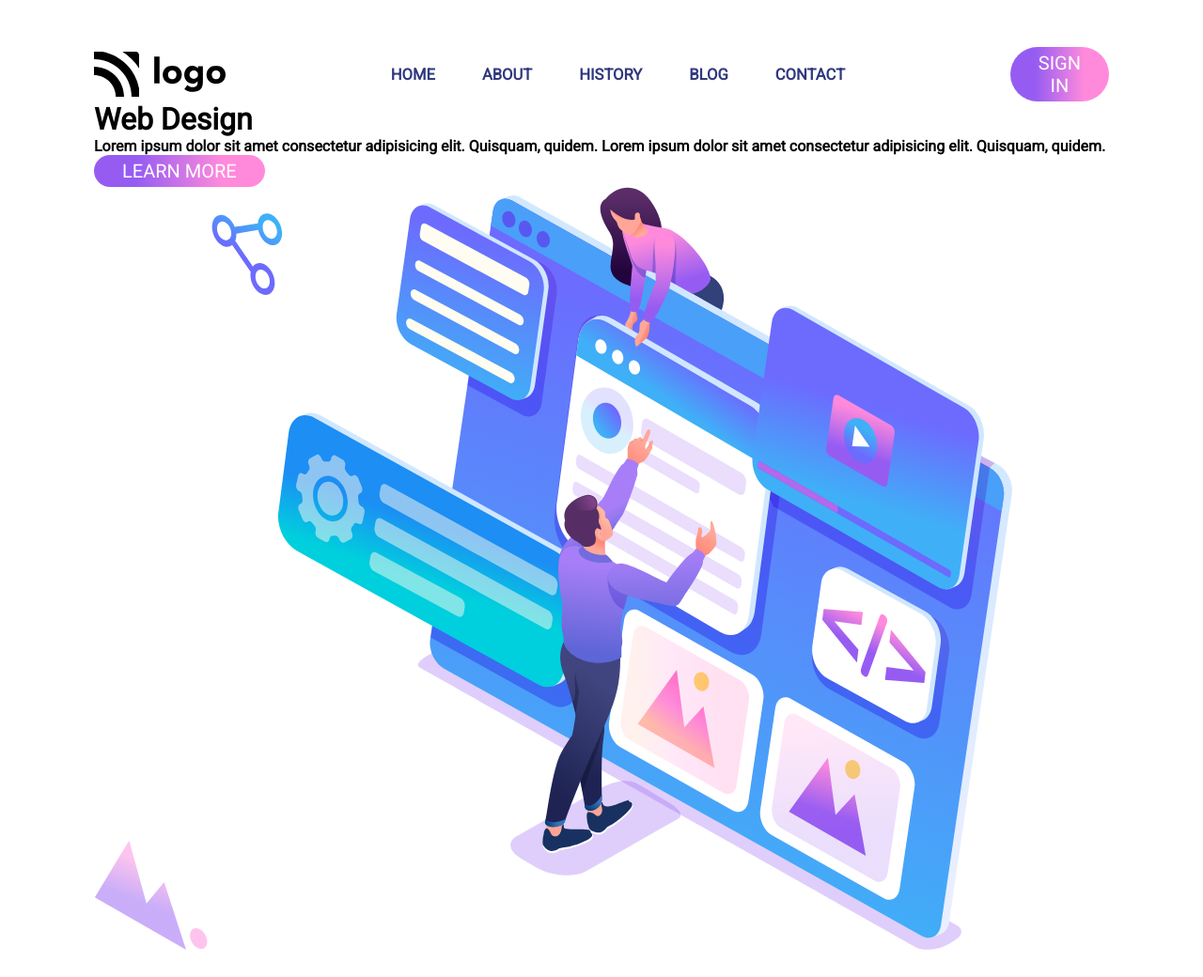
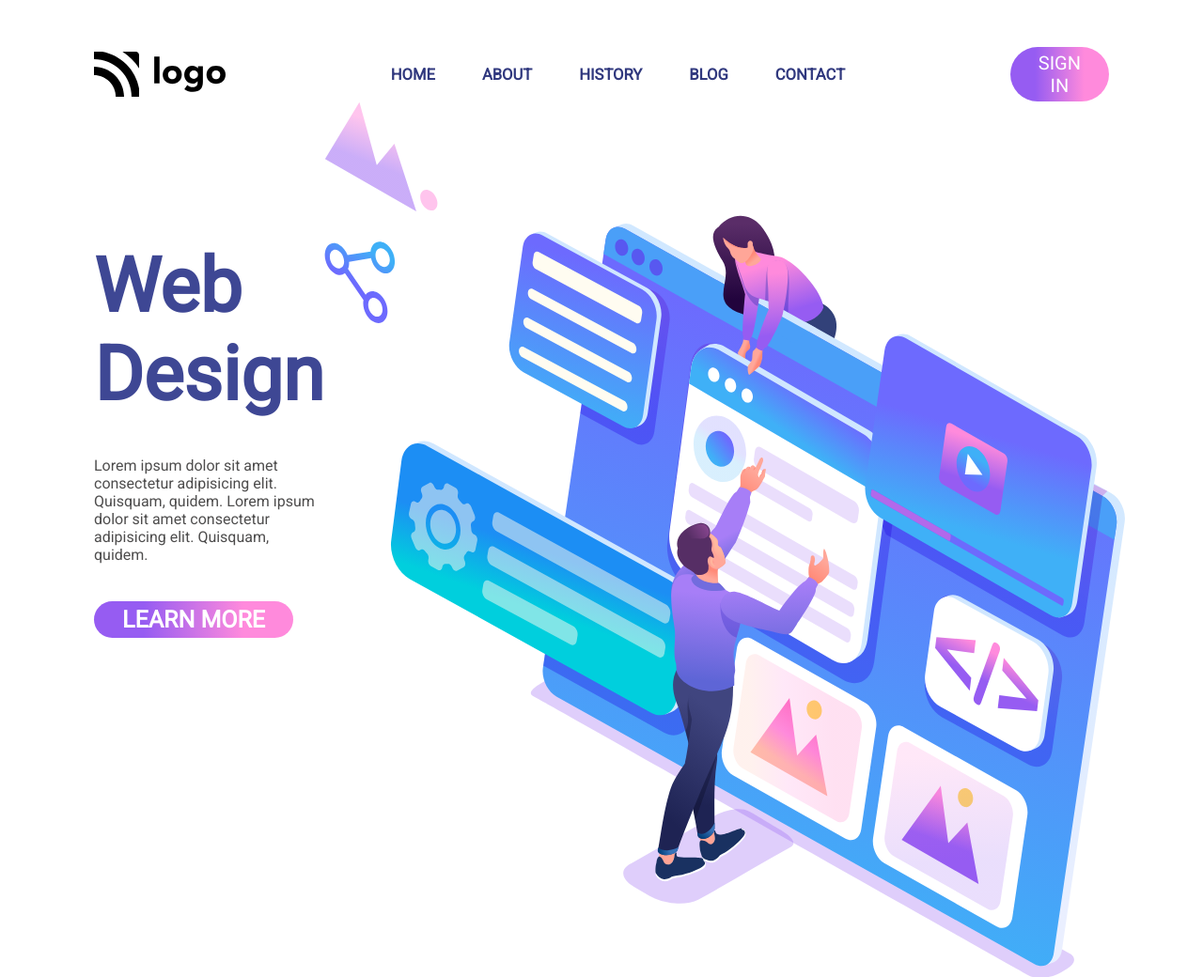
Before and after one commit to Bharath1910/design-landing-page, a plain HTML site: page index.html in a window 1280 px wide. Shown: the top 1040 px of the page at 94% size. Drawn offline with Linux system fonts and the light colour scheme.

Commit message:
main left part done

```diff
--- a/css/index.css
+++ b/css/index.css
@@ -19,12 +19,13 @@ nav img {
 }
 
 .nav-items {
+    color: #30387E;
+    font-size: 20px;
+    flex: 80;
+
     display: flex;
     justify-content: center;
     gap: 50px;
-    font-size: 20px;
-    color: #30387E;
-    flex: 80;
 }
 
 nav .button {
@@ -42,3 +43,28 @@ button {
     border: none;
     border-radius: 30px;
 }
+
+.intro-section {
+    display: flex;
+}
+
+.left-section {
+    padding-top: 150px;
+}
+
+.left-section h1 {
+    font-size: 80px;
+    color: #3E4794;
+}
+
+.left-section h4 {
+    margin: 40px 0;
+    font-size: 16px;
+    font-weight: 400;
+    color: rgb(78, 77, 77);
+}
+
+.learn-more-btn {
+    font-size: 25px !important;
+    font-weight: 600;
+}
--- a/index.html
+++ b/index.html
@@ -28,7 +28,7 @@
         <div class="button">
             <button class="signin-btn">SIGN IN</button>
         </div>
-        </nav>
+      </nav>
 
       <div class="intro-section">
         <div class="left-section">
@@ -38,8 +38,12 @@
             quidem. Lorem ipsum dolor sit amet consectetur adipisicing elit.
             Quisquam, quidem.
           </h4>
-          <button class="learn-more-btn">LEARN MORE</button>
+
+          <div class="btn">
+            <button class="learn-more-btn">LEARN MORE</button>
+          </div>
         </div>
+
         <div class="imgs-div">
           <img src="./images/vector.svg" alt="vector-img" class="vector-img" />
           <img
```
